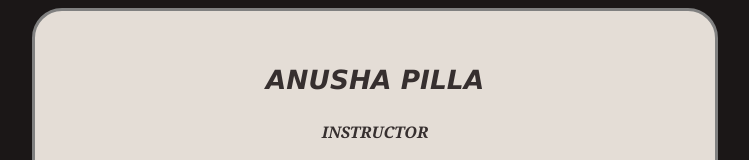
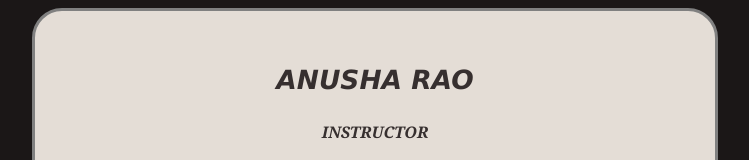
Before and after one commit to ANUSHAPILLA/resume, a plain HTML site: page index.html in a window 1280 px wide. Shown: the top 160 px of the page, without its empty margins (265-1014 px from the left). Drawn offline with Linux system fonts and the light colour scheme.

Commit message:
Update index.html

```diff
--- a/index.html
+++ b/index.html
@@ -9,7 +9,7 @@
             <div class="s1main">
             <div>
             <p style="font-size: 0.7cm;color: rgb(54, 47, 47);" class="s1p1">
-            <i>ANUSHA PILLA </i>
+            <i>ANUSHA RAO </i>
             </p>
 
             <p style="text-align: center;font-family:Cambria, Cochin, Georgia, Times, 'Times New Roman', serif;color: rgb(54, 47, 47);;font-weight: bolder;" ><i>INSTRUCTOR</p>
```
